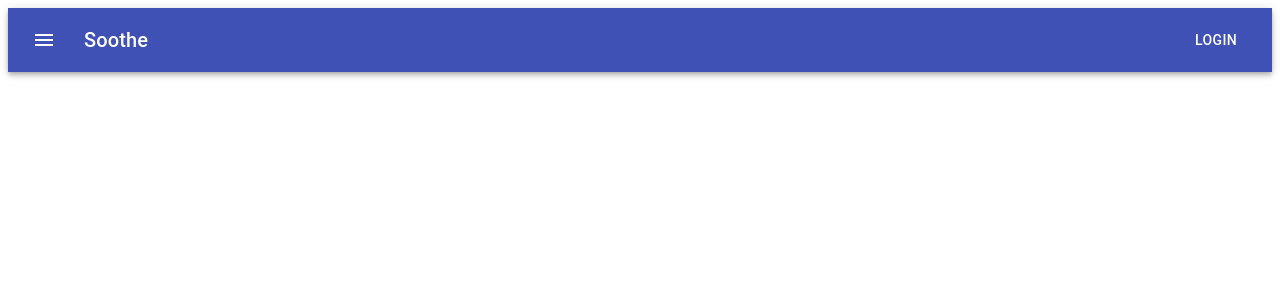
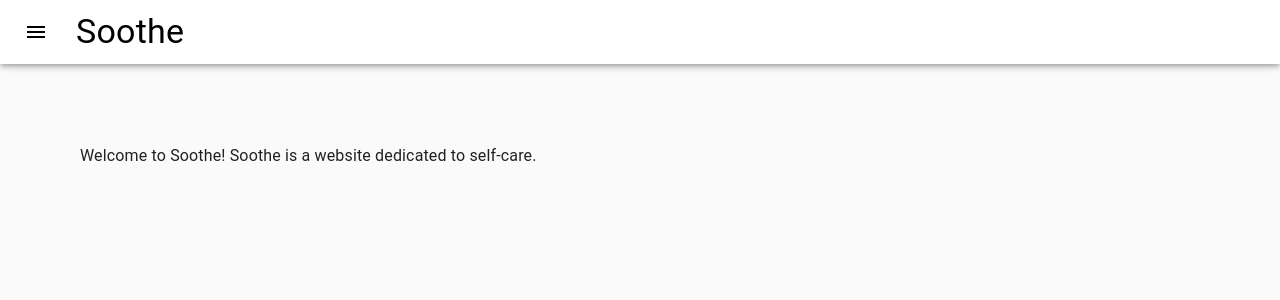
Before and after one commit to amesk3/eCommerceSoothe, a React (Create React App) app in the folder client/: page / in a window 1280 px wide. Shown: the top 300 px of the page. Built offline with nearby package versions, Linux system fonts and the light colour scheme; the HTML template or start-up script is replaced by a standard one.

Commit message:
base css updated, started adding more pages under compoents

```diff
--- a/client/src/components/Navbar.js
+++ b/client/src/components/Navbar.js
@@ -1,44 +1,166 @@
 import React from "react";
+import clsx from "clsx";
+import { makeStyles, useTheme } from "@material-ui/core/styles";
+import Drawer from "@material-ui/core/Drawer";
+import CssBaseline from "@material-ui/core/CssBaseline";
 import AppBar from "@material-ui/core/AppBar";
 import Toolbar from "@material-ui/core/Toolbar";
+import List from "@material-ui/core/List";
 import Typography from "@material-ui/core/Typography";
-import Button from "@material-ui/core/Button";
+import Divider from "@material-ui/core/Divider";
 import IconButton from "@material-ui/core/IconButton";
-import { makeStyles } from "@material-ui/core/styles";
-import Menu from "@material-ui/icons/Menu";
+import MenuIcon from "@material-ui/icons/Menu";
+import ChevronLeftIcon from "@material-ui/icons/ChevronLeft";
+import ChevronRightIcon from "@material-ui/icons/ChevronRight";
+import ListItem from "@material-ui/core/ListItem";
+import ListItemIcon from "@material-ui/core/ListItemIcon";
+import ListItemText from "@material-ui/core/ListItemText";
+
+const drawerWidth = 300;
 
 const useStyles = makeStyles(theme => ({
   root: {
-    flexGrow: 10
+    display: "flex"
+  },
+  appBar: {
+    transition: theme.transitions.create(["margin", "width"], {
+      easing: theme.transitions.easing.sharp,
+      duration: theme.transitions.duration.leavingScreen
+    }),
+    background: "#ffffff",
+    color: "black"
+  },
+  appBarShift: {
+    width: `calc(100% - ${drawerWidth}px)`,
+    marginLeft: drawerWidth,
+    transition: theme.transitions.create(["margin", "width"], {
+      easing: theme.transitions.easing.easeOut,
+      duration: theme.transitions.duration.enteringScreen
+    })
   },
   menuButton: {
-    marginRight: theme.spacing(2)
+    marginRight: theme.spacing(2),
+    color: "black"
   },
-  title: {
-    flexGrow: 10
+  hide: {
+    display: "none"
+  },
+  drawer: {
+    width: drawerWidth,
+    flexShrink: 0
+  },
+  drawerPaper: {
+    width: drawerWidth
+  },
+  drawerHeader: {
+    display: "flex",
+    alignItems: "center",
+    padding: "0 8px",
+    ...theme.mixins.toolbar,
+    justifyContent: "flex-end"
+  },
+  content: {
+    flexGrow: 1,
+    padding: theme.spacing(10),
+    transition: theme.transitions.create("margin", {
+      easing: theme.transitions.easing.sharp,
+      duration: theme.transitions.duration.leavingScreen
+    }),
+    marginLeft: -drawerWidth
+  },
+  contentShift: {
+    transition: theme.transitions.create("margin", {
+      easing: theme.transitions.easing.easeOut,
+      duration: theme.transitions.duration.enteringScreen
+    }),
+    marginLeft: 0
   }
 }));
 
-export default function Navbar() {
+export default function PersistentDrawerLeft() {
   const classes = useStyles();
+  const theme = useTheme();
+  const [open, setOpen] = React.useState(false);
+
+  function handleDrawerOpen() {
+    setOpen(true);
+  }
+
+  function handleDrawerClose() {
+    setOpen(false);
+  }
+
   return (
     <div className={classes.root}>
-      <AppBar position="static">
+      <CssBaseline />
+      <AppBar
+        position="fixed"
+        className={clsx(classes.appBar, {
+          [classes.appBarShift]: open
+        })}
+      >
         <Toolbar>
           <IconButton
+            color="white"
+            aria-label="Open drawer"
+            onClick={handleDrawerOpen}
             edge="start"
-            className={classes.menuButton}
-            color="inherit"
-            aria-label="menu"
+            className={clsx(classes.menuButton, open && classes.hide)}
           >
-            <Menu />
+            <MenuIcon />
           </IconButton>
-          <Typography variant="h6" className={classes.title}>
+          <Typography variant="h4" noWrap>
             Soothe
           </Typography>
-          <Button color="inherit">Login</Button>
         </Toolbar>
       </AppBar>
+      <Drawer
+        className={classes.drawer}
+        variant="persistent"
+        anchor="left"
+        open={open}
+        classes={{
+          paper: classes.drawerPaper
+        }}
+      >
+        <div className={classes.drawerHeader}>
+          <IconButton onClick={handleDrawerClose}>
+            {theme.direction === "ltr" ? (
+              <ChevronLeftIcon />
+            ) : (
+              <ChevronRightIcon />
+            )}
+          </IconButton>
+        </div>
+        <Divider />
+        <List>
+          {["About", "What is self-care"].map((text, index) => (
+            <ListItem button key={text}>
+              <ListItemIcon>{"+"}</ListItemIcon>
+              <ListItemText primary={text} />
+            </ListItem>
+          ))}
+        </List>
+        <List>
+          {["Chocolate", "Candles/Incense", "Crystals"].map((text, index) => (
+            <ListItem button key={text}>
+              <ListItemIcon>{"+"}</ListItemIcon>
+              <ListItemText primary={text} />
+            </ListItem>
+          ))}
+        </List>
+        <Divider />
+      </Drawer>
+      <main
+        className={clsx(classes.content, {
+          [classes.contentShift]: open
+        })}
+      >
+        <div className={classes.drawerHeader} />
+        <Typography paragraph>
+          Welcome to Soothe! Soothe is a website dedicated to self-care.
+        </Typography>
+      </main>
     </div>
   );
 }
--- a/public/index.html
+++ b/public/index.html
@@ -11,7 +11,7 @@
   <body>
   <link rel="stylesheet" href="https://fonts.googleapis.com/css?family=Roboto:300,400,500,700&display=swap" />
     <div id='app'></div>
-    <div>This is soothe.</div>
+
 
   </body>
 </html>
--- a/public/style.css
+++ b/public/style.css
@@ -1,5 +1,7 @@
 body {
-  background: linear-gradient(#ffffff, #c0c0c0);
+  background: url(../../images/soothebkgr.jpg);
+  background-size: auto;
+  background-repeat: no-repeat;
   height: 100vh;
   padding: 0;
   margin: 0;
```
Also changed, not shown: client/src/components/Homepage.js (added, +34 -0 lines), client/src/components/SingleProduct.js (added, +105 -0 lines), client/src/routes.js (added, +95 -0 lines), public/images/soothebkgr.jpg (added).
